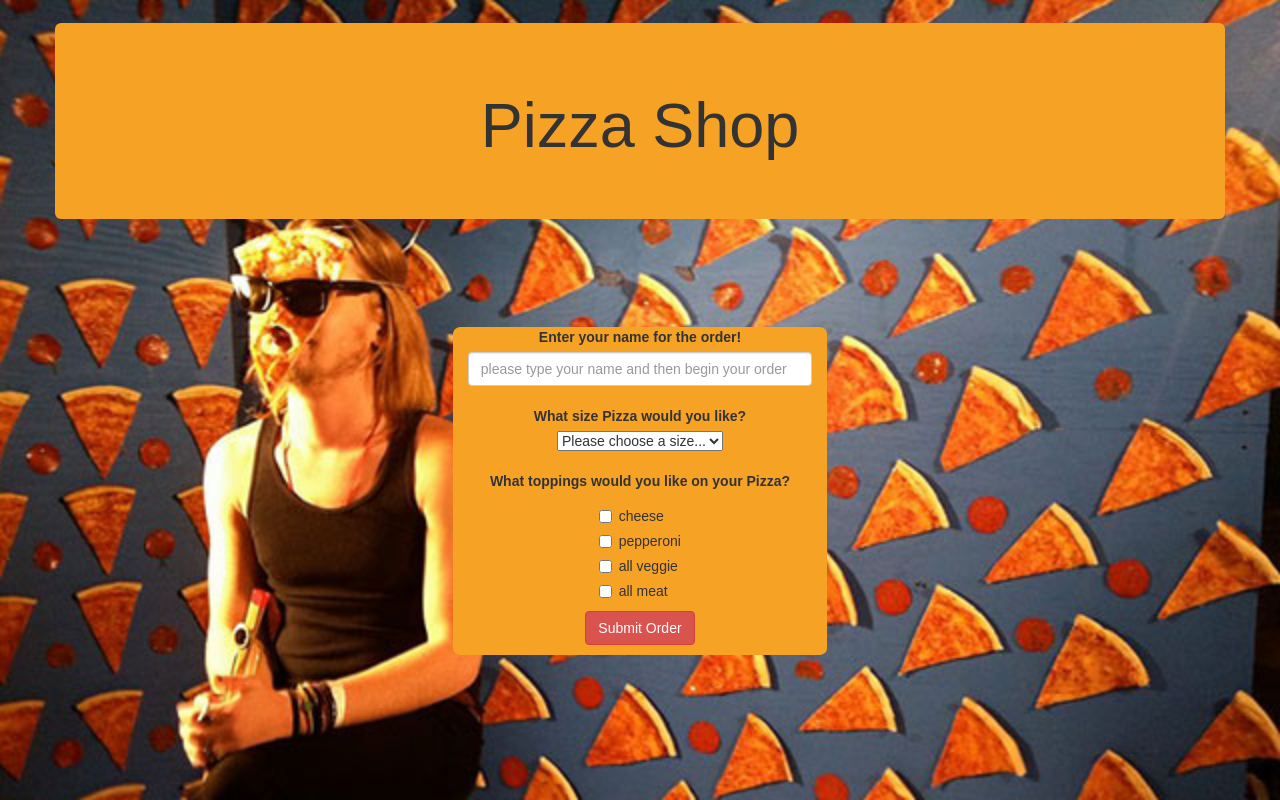
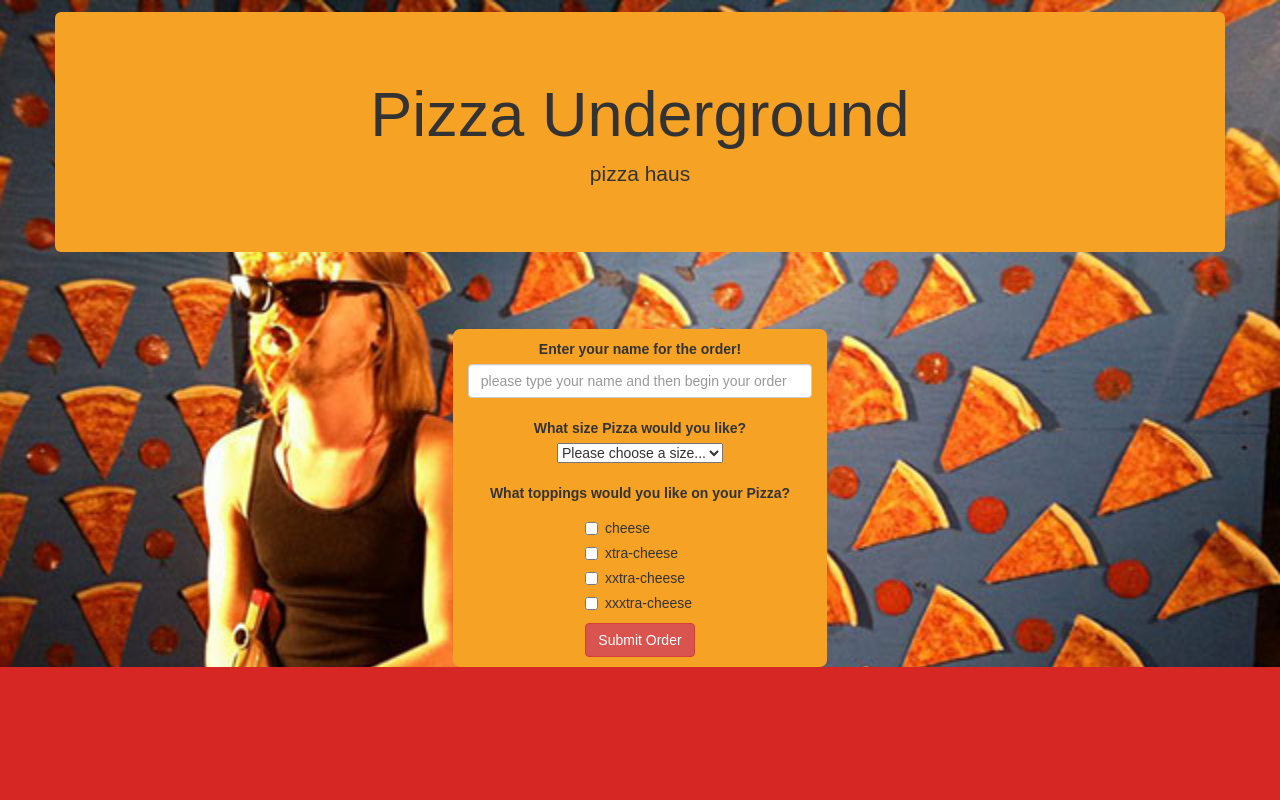
Before and after one commit to callmedw/pizza-shop, a plain HTML site: page index.html in a window 1280 px wide. Drawn offline with Linux system fonts and the light colour scheme; a web font is replaced by a local one.

Commit message:
add final style elements in css

```diff
--- a/css/styles.css
+++ b/css/styles.css
@@ -1,7 +1,9 @@
 .container {
   text-align: center;
 }
-
+html {
+  background-color: #d62724;
+}
 body {
   background-image: url("cssimg/pizzabackground.jpg");
   background-repeat: no-repeat;
@@ -20,8 +22,8 @@ input #name {
 }
 
 .jumbotron {
-  margin-top: 2%;
-  border-radius: 1%;
+  margin-top: 1%;
+  border-radius: 2%;
   background-color: #f6a225;
 }
 
@@ -30,20 +32,21 @@ input #name {
   display: none;
   font-family: 'VT323', monospace;
   font-size: 30px;
-  max-width: 40%;
-  margin-left: 35%;
+  max-width: 50%;
+  margin-left: 25%;
 }
+
 
 .col-sm-6 {
   border-radius: 2%;
   margin-left: 9%;
-  margin-top: 5%;
+  margin-top: 4%;
   background-color: #f6a225;
   max-width: 32%;
 }
 
 .checkbox {
   text-align: left;
-  margin-left: 38%;
-  max-width: 24%;
+  margin-left: 34%;
+  max-width: 40%;
 }
--- a/index.html
+++ b/index.html
@@ -9,25 +9,25 @@
   <link href="https://fonts.googleapis.com/css?family=VT323" rel="stylesheet">
   <link href="https://fonts.googleapis.com/css?family=Muli" rel="stylesheet">
 
-    <title>pizza-shop</title>
+  <title>pizza-haus</title>
 </head>
 <body>
   <div class="container">
     <!--*---->
     <div class="row">
       <div class="jumbotron">
-          <h1>Pizza Shop</h1>
+        <h1>Pizza Underground</h1>
+        <p>pizza haus</p>
       </div>
     </div>
-      <br>
-
     <div class="row">
       <div class="col-sm-1">
       </div>
       <div class="col-sm-2">
       </div>
       <div class="col-sm-6">
-          <form id="input" class="customer-name"> <!--Begin-Input-Group-->
+        <form id="input" class="customer-name">
+          <p></p>
           <div class="customer-name">
             <label for="name">Enter your name for the order!</label>
             <input id="name" class="form-control" placeholder="please type your name and then begin your order" type="text">
@@ -56,19 +56,19 @@
           <div class="checkbox">
             <label>
               <input type="checkbox" name="topping" value="1">
-                pepperoni
+              xtra-cheese
             </label>
           </div>
           <div class="checkbox">
             <label>
               <input type="checkbox" name="topping" value="1">
-                all veggie
+              xxtra-cheese
             </label>
           </div>
           <div class="checkbox">
             <label>
               <input type="checkbox" name="topping" value="1">
-                all meat
+              xxxtra-cheese
             </label>
           </div>
 
@@ -82,6 +82,8 @@
             <span class="name-receipt"></span>, your order
             comes to a total of $<span class="order-total-receipt"></span>.00. Thank you for your order!
           </p>
+          <hr>
+          <p class="p1">Take a bite of the wild slice!</p>
         </div>
       </div>
       <div class="col-sm-2">
@@ -89,7 +91,6 @@
       <div class="col-sm-1">
       </div>
     </div>
-
     <!--*---->
   </div>
 </body>
--- a/js/scripts.js
+++ b/js/scripts.js
@@ -42,7 +42,5 @@ $(document).ready(function() {
     $("span.order-total-receipt").text(newOrder.finalCost());
     $(".receipt").show();
     $("#input, #order-submit").hide();
-
-console.log(newOrder.finalCost());
   });
 });
```
Also changed, not shown: 1 other file. Lines whose indentation alone changed are shown as unchanged.
